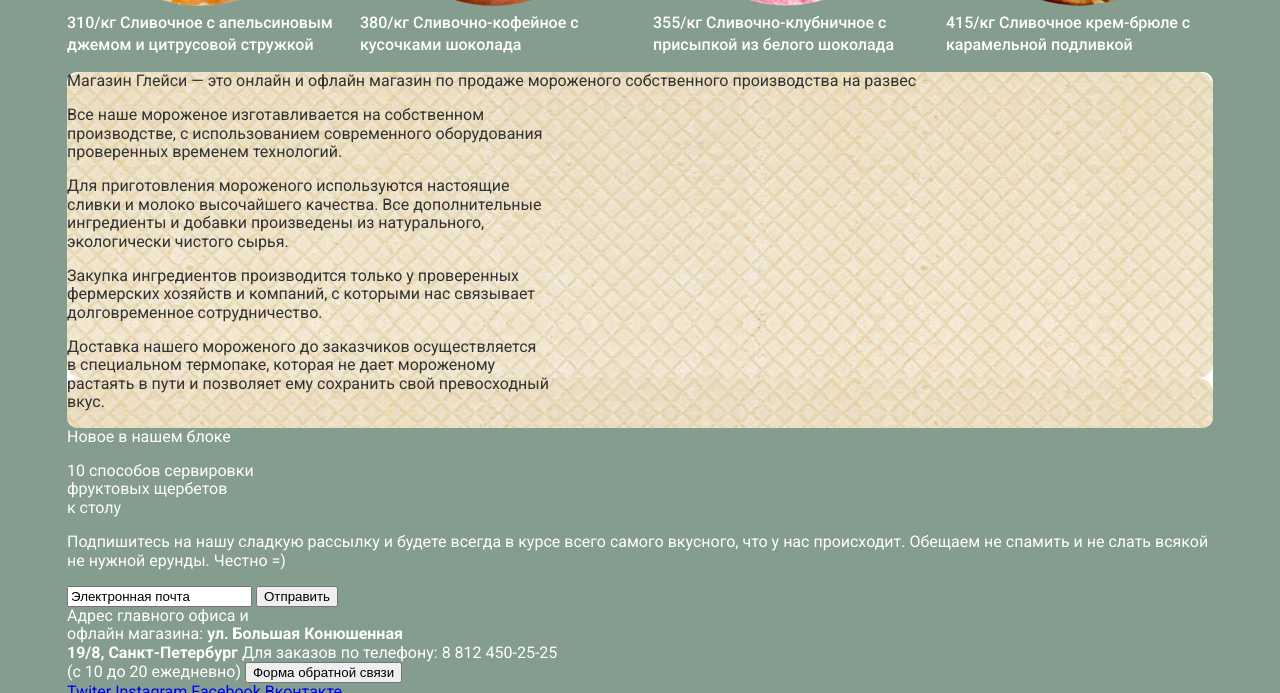
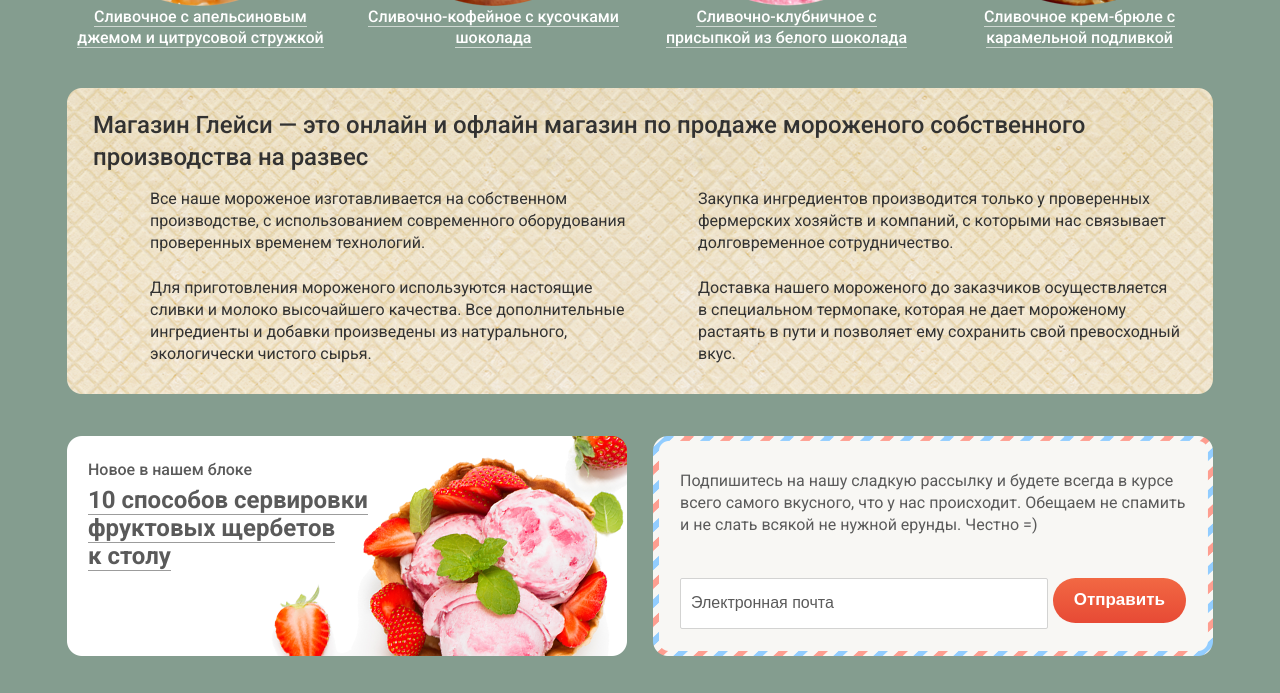
Before and after one commit to AlexanderLogosh/gllacy, a plain HTML site: page index.html in a window 1280 px wide. Shown: the part 1182-1875 px from the top of the page. Drawn offline with Linux system fonts and the light colour scheme.

Commit message:
Почти завршил главную страницу

```diff
--- a/css/style.css
+++ b/css/style.css
@@ -77,6 +77,7 @@ body {
 	padding: 6px 14px;
 	color: #ffffff;
 	text-decoration: none;
+
 }
 
 .main-navigation a::after {
@@ -139,6 +140,7 @@ body {
 }
 
 /*----------------------------------------- Index.html -----------------------------------------*/
+
 .schedule {
 	text-align: right;
 	margin-bottom: 272px;
@@ -175,7 +177,7 @@ body {
 	text-shadow: 2px 6px px #000000;
 }
 
-.slide-main-btn {
+.index-main-slider .slide-main-btn {
 	padding: 13px 45px;
 	border-radius:  40px;
 	background-image: linear-gradient(#f26843, #e74a35);
@@ -194,13 +196,14 @@ body {
 
 .gifts {
 	font-size: 18px;
-	line-height: 24px;
+	line-height: 20px;
 	font-weight: 700;
 	margin-top: 22px;
 	margin-bottom: 40px;
 }
 
 [class^="gifts-"] {
+	position: relative;
 	width: 560px;
 	height: 229px;
 	box-sizing: border-box;
@@ -226,35 +229,226 @@ body {
 	background: url("../img/chocolate.png") no-repeat;
 }
 
+.btn {
+	padding: 12px 22px;
+	border-radius:  40px;
+	background-image: linear-gradient(#f26843, #e74a35);
+	color: #ffffff;
+	text-decoration: none;
+	font-size: 18px;
+	line-height: 24px;
+	font-weight: 700;
+	border: none;
+	outline: none;
+	cursor: pointer;
+}
+
+.btn:hover {
+	-webkit-filter: brightness(120%);
+	box-shadow: inset 0 -2px 3px 1px rgba(0, 0, 0, 0.5);
+}
+
+.btn:active {
+	-webkit-filter: brightness(90%);
+	box-shadow: inset 0 2px 3px 1px rgba(0, 0, 0, 0.5);
+}
+
+[class^="gifts-"] > .btn {
+	position: absolute;
+	right: 21px;
+	bottom: 18px
+}
+
 .items {
 	font-size: 0;
+	margin-bottom: 40px;
 }
 
 .items .item	{
+	position: relative;
 	display: inline-block;
 	width: 267px;
 	margin-right: 26px;
-	font-size: 16px;
-	line-height: 22px;
-	font-weight: 500;
+	text-align: center;
 }
 
 .items .item:nth-child(4n)	{
 	margin-right: 0;
 }
 
+ .hit-img {
+	position: absolute;
+	top: 0;
+	left: 0;
+ }
+.item-price {
+	position: absolute;
+	top: 205px;
+	left: 0;
+	font-size: 45px;
+	line-height: 53px;
+	font-weight: 700;
+	font-family: 'Roboto', sans-serif;
+}
+
+.item-feature {
+	dispaly: inline;
+	font-size: 16px;
+	color: #ffffff;
+	line-height: 21px;
+	font-weight: 500;
+	text-align: center;
+	text-decoration: none;
+	border-bottom: 1px solid rgba(255, 255, 255, 0.6);
+}
+
+.item-feature:hover,
+.item-feature:active {
+	color: #ffbc9e;
+	border-bottom: 1px solid rgba(255, 188, 158, 0.6);
+}
 
 .about {
+	padding: 21px 30px 21px 26px;
+	height: 306px;
 	color: #323232;
-	background: url("../img/wafes.jpg");
-	border-radius: 10px;
+	background: url("../img/wafes.png") no-repeat;
 }
 
 .about-left-column {
-	float: ;
-	width: ;
+	float: left;
+	width: 541px;
+	box-sizing: border-box;
+	padding-left: 57px;
+}
 
+.about-right-column {
+	float: right;
+	width: 541px;
+	box-sizing: border-box;
+	padding-left: 56px;
 }
+
+.about .about-title {
+	margin: 0;
+	margin-bottom: 15px;
+	font-size: 24px;
+	line-height: 32px;
+	font-weight: 500;
+}
+
+.about p {
+	margin: 0;
+	margin-bottom: 23px;
+	font-size: 16px;
+	line-height: 22px;
+	font-weight: 400;
+}
+
+.news {
+	font-size: 16px;
+	line-height: 22px;
+	font-weight: 400;
+	color: #5a5a5a;
+}
+
+.blog {
+	float: left;
+	width: 560px;
+	height: 220px;
+	box-sizing: border-box;
+	padding: 23px 21px;
+	background: url("../img/blog_bg.png") no-repeat;
+}
+
+.blog span {
+	display: inline-block;
+	width: 100%;
+	margin-bottom: 5px;
+	font-weight: 500;
+}
+
+.blog-link {
+	color: #5a5a5a;
+	font-size: 24px;
+	line-height: 28px;
+	font-weight: 700;
+	text-decoration: none;
+	border-bottom: 1px solid rgba(90,90, 90, 0.6);
+}
+
+
+.blog-link:hover,
+.blog-link:active {
+	color: #ec593c;
+	border-bottom: 1px solid rgba(236, 89, 60, 0.6);
+}
+
+.newsletter {
+	float: right;
+	width: 560px;
+	height: 220px;
+	box-sizing: border-box;
+	padding: 34px 27px;
+	background: url("../img/substrate.png") no-repeat;
+}
+
+.newsletter p {
+	margin: 0;
+	margin-bottom: 42px;
+}
+
+.newsletter .mail {
+	display: inline-block;
+	width: 346px;
+	height: 49px;
+	margin: 0;
+	padding: 0 10px;
+	font-size: 16px;
+	line-height: 24px;
+	font-weight: 400;
+	color: #5a5a5a;
+	border: 1px solid #d3d3d2;
+	border-radius: 2px;
+}
+
+.newsletter .btn {
+	float: right;
+	padding: 10.5px 21px;
+	font-size: 17px;
+	margin: 0;
+}
+
+
+
+.map {
+	width: 1200px;
+	height: 430px;
+	box-sizing: border-box;
+	margin: auto;
+	margin-top: 40px;
+	padding: 20px 27px;
+	background: url("../img/map.jpg") no-repeat;
+}
+
+.adress {
+	float: right;
+	width: 302px;
+	height: 305px;
+	padding: 30px 25px;
+	box-sizing: border-box;
+	background: #fefefd;
+	border-radius: 15px;
+	font-size: 14px;
+	line-height: 20px;
+	font-weight: 400;
+	color: #343434;
+}
+
+
+
+
+
 
 
 
--- a/index.html
+++ b/index.html
@@ -64,7 +64,8 @@
 				</div>
 			</div>
 		</header>
-		<main class="container">
+		<main>
+		<div  class="container">
 			<div class="schedule">
 				<span>С 10 до 20, ежедневно</span><br>
 				<span class="number">8 812 450-25-25</span>
@@ -74,7 +75,7 @@
 					<p class="main-promo-1">Крем-брюле и пломбир с малиновым джемом</p>
 					<p class="main-promo-2 disabled">Шоколадный пломбир и лимонный сорбет</p>
 					<p class="main-promo-3 disabled">Пломбир с помадкой и клубничный щербет</p>
-					<a href="#" class="slide-main-btn">Давайте оба!</a>
+					<a href="#" class="btn slide-main-btn">Давайте оба!</a>
 				</div>
 				<div class="slide-btns">
 					<label for="btn-1">
@@ -105,24 +106,28 @@
 			</div>
 			<div class="items clearfix">
 				<div class="item item-1">
-					<img src="img/items/1.png" alt="">
-					<span class="item-price">310/кг</span>
-					<span class="item-feature">Сливочное с апельсиновым джемом и цитрусовой стружкой</span>
+					<img src="img/items/1.png" width="267" alt="">
+					<img src="img/hit.png" class="hit-img" alt="">
+					<span class="item-price">310&#8381;/кг</span>
+					<a href="#" class="item-feature">Сливочное с апельсиновым <br>джемом и цитрусовой стружкой</a>
 				</div>
 				<div class="item item-2">
-				<img src="img/items/2.png" alt="">
-					<span class="item-price">380/кг</span>
-					<span class="item-feature">Сливочно-кофейное с кусочками шоколада</span>
+					<img src="img/items/2.png" width="267"  alt="">
+					<img src="img/hit.png" class="hit-img"  alt="">
+					<span class="item-price">380&#8381;/кг</span>
+					<a href="#" class="item-feature">Сливочно-кофейное с кусочками <br>шоколада</a>
 				</div>
 				<div class="item item-3">
-				<img src="img/items/3.png" alt="">
-					<span class="item-price">355/кг</span>
-					<span class="item-feature">Сливочно-клубничное с присыпкой из белого шоколада</span>
+					<img src="img/items/3.png" width="267"  alt="">
+					<img src="img/hit.png" class="hit-img"  alt="">
+					<span class="item-price">355&#8381;/кг</span>
+					<a href="#" class="item-feature">Сливочно-клубничное с <br>присыпкой из белого шоколада</a>
 				</div>
 				<div class="item item-4">
-				<img src="img/items/4.png" alt="">
-					<span class="item-price">415/кг</span>
-					<span class="item-feature">Сливочное крем-брюле с карамельной подливкой</span>
+					<img src="img/items/4.png" width="267"  alt="">
+					<img src="img/hit.png" class="hit-img"  alt="">
+					<span class="item-price">415&#8381;/кг</span>
+					<a href="#" class="item-feature">Сливочное крем-брюле с <br>карамельной подливкой</a>
 				</div>
 			</div>
 			<div class="about clearfix">
@@ -145,33 +150,32 @@
 							вкус.</p>
 				</div>
 			</div>
-			<div class="news">
+			<div class="news clearfix">
 				<div class="blog">
-					<span>Новое в нашем блоке</span>
-					<p>10  способов сервировки<br>
+					<span>Новое в нашем блоке<br></span>
+					<a href="#" class="blog-link">10  способов сервировки<br>
 						фруктовых щербетов<br>
-						к столу</p>
+						к столу</a>
 				</div>
 				<div class="newsletter">
-				 <div class="newsletter-content">
 						<p>Подпишитесь на нашу сладкую рассылку и будете всегда в курсе всего самого вкусного, что у нас происходит. Обещаем не спамить и не слать всякой не нужной ерунды. Честно =)
 						</p>
 						<form action="https://echo.htmlacademy.ru" method="post">
-							<input type="text" name="mail" value="Электронная почта">
-							<button type="submit">Отправить</button>
+							<input type="text" name="mail" value="Электронная почта" class="mail">
+							<button type="submit" class="btn">Отправить</button>
 						</form>
-					</div>
 				</div>
+			</div>
 			</div>
 			<div class="map">
 				<div class="adress">
 					<span>Адрес главного офиса и<br>
-					офлайн магазина:</span>
+					офлайн магазина:</span><br>
 					<b>ул. Большая Конюшенная<br>
-					19/8, Санкт-Петербург</b>
-					<span>Для заказов по телефону:</span>
-					<span>8 812 450-25-25<br>
-					(с 10 до 20 ежедневно)</span>
+					19/8, Санкт-Петербург</b><br>
+					<span>Для заказов по телефону:</span><br>
+					<b>8 812 450-25-25</b><br>
+					<span>(с 10 до 20 ежедневно)</span>
 					<button class="btn">Форма обратной связи</button>
 				</div>
 			</div>
```
Also changed, not shown: img/blog_bg.png (added), img/hit.png (added), img/map.jpg (added), img/substrate.png (added), img/wafes.jpg (deleted), img/wafes.png (added).
